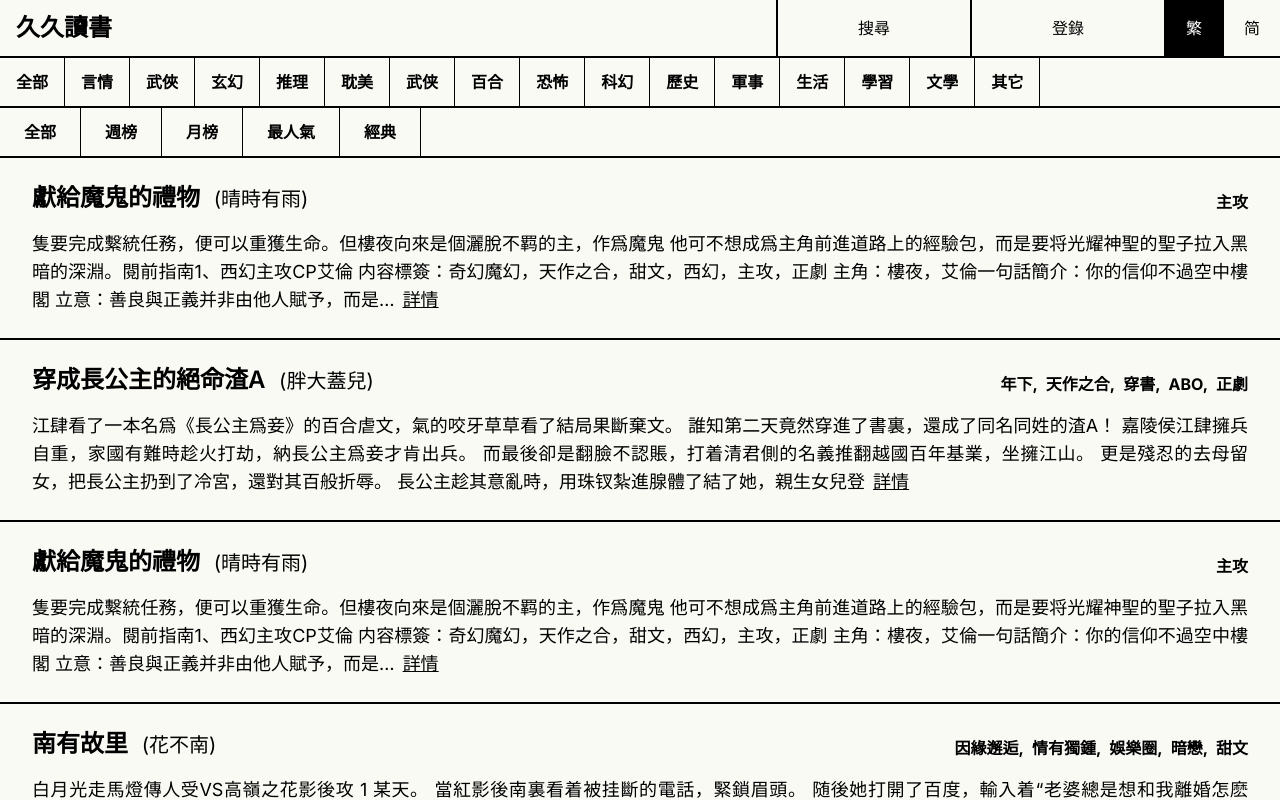
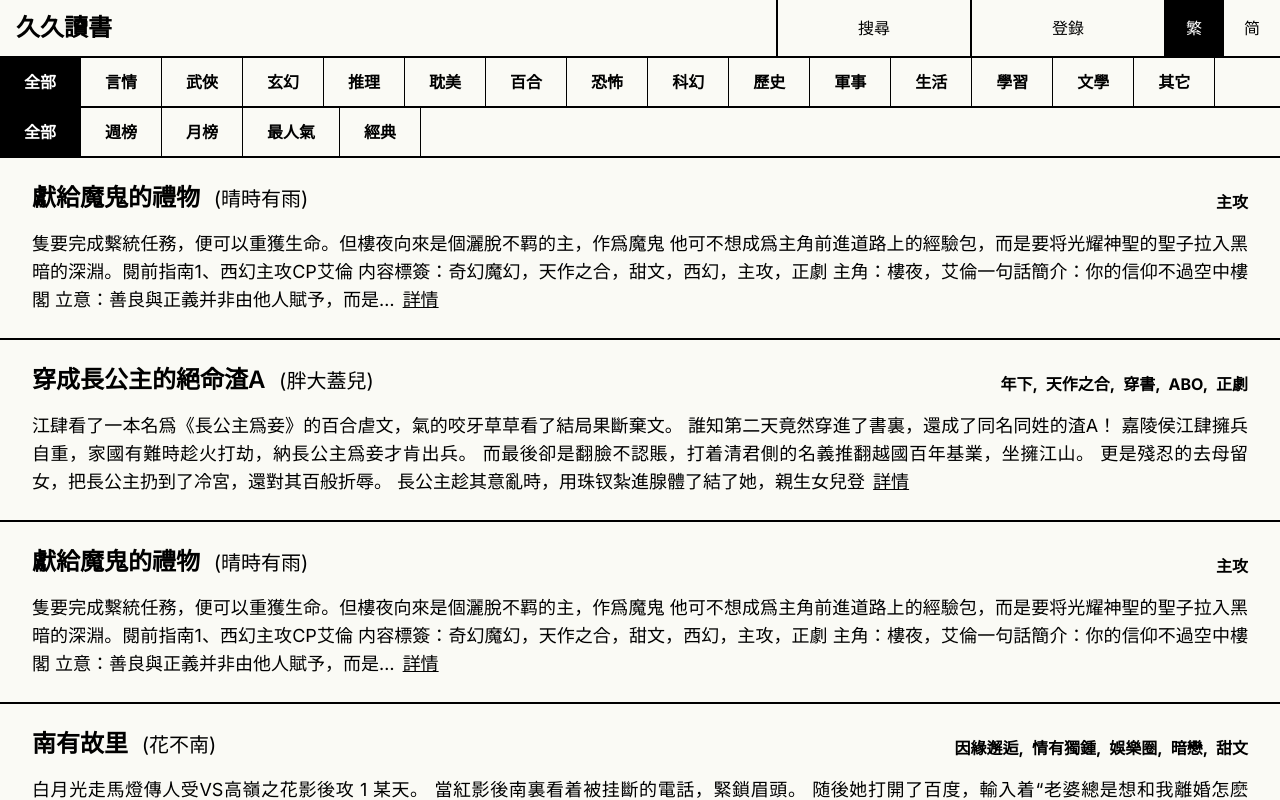
Before and after one commit to arthur-zheng/99read.me.web, a Next.js app: page / in a window 1280 px wide. Shown: the top 800 px of the page. Built offline with nearby package versions, Linux system fonts and the light colour scheme.

Commit message:
Fixed a bug when uncheck a category and when mouse is still hover, the button is still in active/checked status

```diff
--- a/app/components/filter.tsx
+++ b/app/components/filter.tsx
@@ -1,47 +1,78 @@
-import React from "react";
+"use client";
+
+import React, { useState } from "react";
+import { Toggle } from "./toggle";
 
 const categories = [
-  "全部",
-  "言情",
-  "武俠",
-  "玄幻",
-  "推理",
-  "耽美",
-  "武侠",
-  "百合",
-  "恐怖",
-  "科幻",
-  "歷史",
-  "軍事",
-  "生活",
-  "學習",
-  "文學",
-  "其它",
+  { tag: "全部", value: "quanbu" },
+  { tag: "言情", value: "yanqing" },
+  { tag: "武俠", value: "wuxia" },
+  { tag: "玄幻", value: "xuanhuan" },
+  { tag: "推理", value: "tuili" },
+  { tag: "耽美", value: "danmei" },
+  { tag: "百合", value: "baihe" },
+  { tag: "恐怖", value: "kongbu" },
+  { tag: "科幻", value: "kehuan" },
+  { tag: "歷史", value: "lishi" },
+  { tag: "軍事", value: "junshi" },
+  { tag: "生活", value: "shenghuo" },
+  { tag: "學習", value: "xuexi" },
+  { tag: "文學", value: "wenxue" },
+  { tag: "其它", value: "qita" },
 ];
 
-const ranks = ["全部", "週榜", "月榜", "最人氣", "經典"];
+const ranks = [
+  { tag: "全部", value: "quanbu" },
+  { tag: "週榜", value: "zhoubang" },
+  { tag: "月榜", value: "yuebang" },
+  { tag: "最人氣", value: "zuirenqi" },
+  { tag: "經典", value: "jingdian" },
+];
 
 const Filter = () => {
+  const [categorySelection, setCategorySelection] = useState(["quanbu"]);
+  const [rankSelection, setRankSelection] = useState("quanbu");
+
+  const handleCategoryButtonClick = (value: string) => {
+    const index = categorySelection.indexOf(value);
+    if (index === -1) {
+      setCategorySelection([...categorySelection, value]);
+    } else {
+      setCategorySelection([
+        ...categorySelection.slice(0, index),
+        ...categorySelection.slice(index + 1),
+      ]);
+    }
+    // TODO: update route
+  };
+
+  const handleRankButtonClick = (value: string) => {
+    setRankSelection(value);
+    // TODO: update route
+  };
+
   return (
     <div className="border-black border-b-1">
       <div className="flex border-black border-b-2">
         {categories.map((category, index) => (
-          <button
-            className="py-3 px-4 border-r-[1px] border-black font-semibold hover:bg-black hover:text-white"
+          <Toggle
             key={index}
-          >
-            {category}
-          </button>
+            isActive={categorySelection.includes(category.value)}
+            onClick={handleCategoryButtonClick}
+            tag={category.tag}
+            value={category.value}
+          />
         ))}
       </div>
       <div className="flex">
         {ranks.map((rank, index) => (
-          <button
-            className="py-3 px-6 border-r-[1px] border-black font-semibold hover:bg-black hover:text-white"
+          <Toggle
             key={index}
-          >
-            {rank}
-          </button>
+            isActive={rankSelection === rank.value}
+            onClick={handleRankButtonClick}
+            tag={rank.tag}
+            value={rank.value}
+          />
         ))}
       </div>
     </div>
--- /dev/null
+++ b/app/components/toggle.tsx
@@ -0,0 +1,46 @@
+"use client";
+
+import React, { useState, useEffect } from "react";
+
+interface ToggleProps {
+  value: string;
+  tag: string;
+  isActive: boolean;
+  onClick: Function;
+}
+
+export const Toggle: React.FC<ToggleProps> = ({
+  tag,
+  value,
+  isActive,
+  onClick,
+}) => {
+  const baseCss = "py-3 px-6 border-r-[1px] border-black font-semibold";
+
+  const [isHover, setIsHover] = useState(false);
+  const [css, setCss] = useState(baseCss);
+
+  // This is to make sure when uncheck a item without pointer leaves, the button is in uncheck state.
+  useEffect(() => {
+    let newCss = baseCss;
+    if (!isActive && isHover) newCss += " hover:bg-black hover:text-white";
+    if (isActive) {
+      newCss += " text-white bg-black";
+    } else newCss += " text-black bg-transparent";
+    setCss(newCss);
+  }, [isActive, isHover]);
+
+  return (
+    <button
+      className={css}
+      onClick={() => {
+        setIsHover(false);
+        onClick(value);
+      }}
+      onMouseEnter={() => setIsHover(true)}
+      onMouseLeave={() => setIsHover(false)}
+    >
+      {tag}
+    </button>
+  );
+};
```
